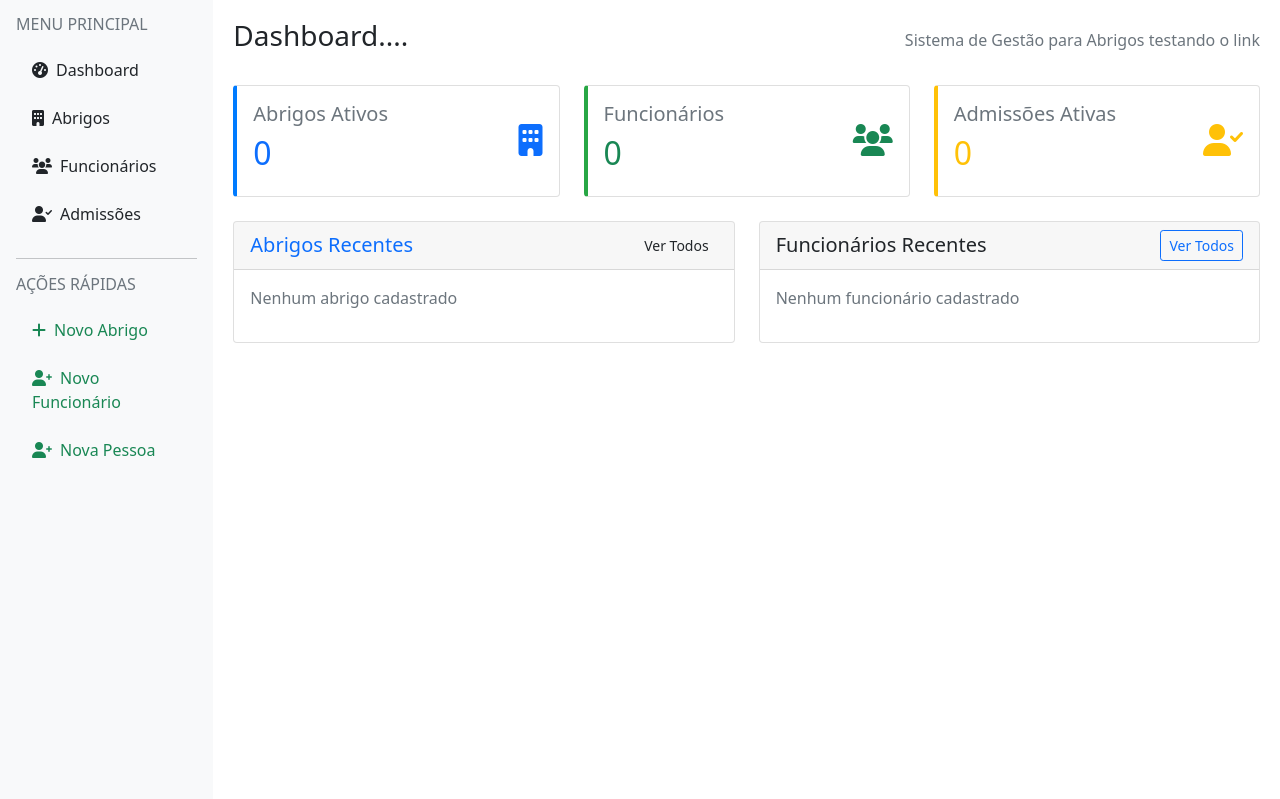
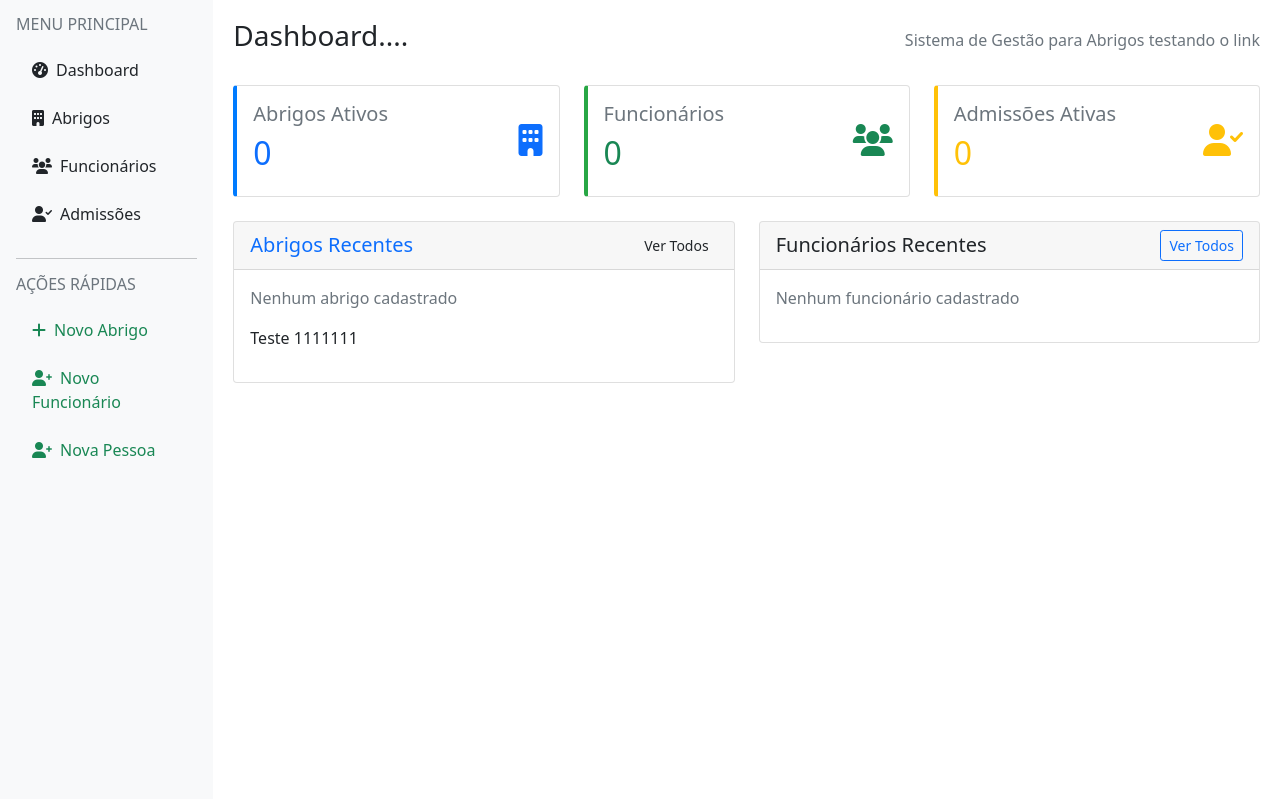
Before and after one commit to Gustavo-mts/computacao-nuvem, a FastAPI app: page / in a window 1280 px wide. Shown: the part 57-856 px from the top of the page. Run offline with FastAPI, Linux system fonts and the light colour scheme; data that the repository does not hold is empty.

Commit message:
Update dashboard.html

```diff
--- a/templates/dashboard.html
+++ b/templates/dashboard.html
@@ -80,6 +80,7 @@
                     {% endfor %}
                 {% else %}
                     <p class="text-muted">Nenhum abrigo cadastrado</p>
+                <p>Teste 1111111</p>
                 {% endif %}
             </div>
         </div>
```
